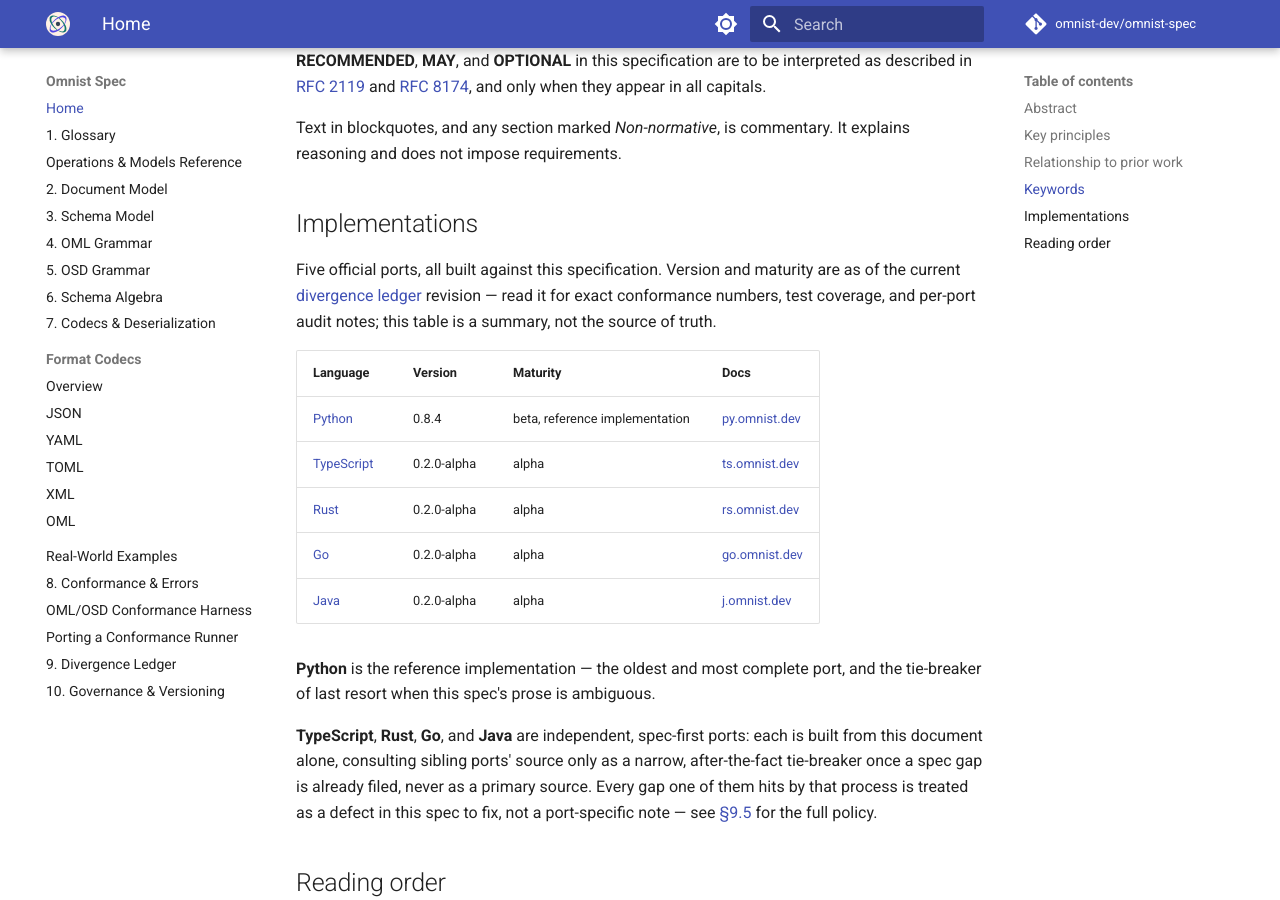
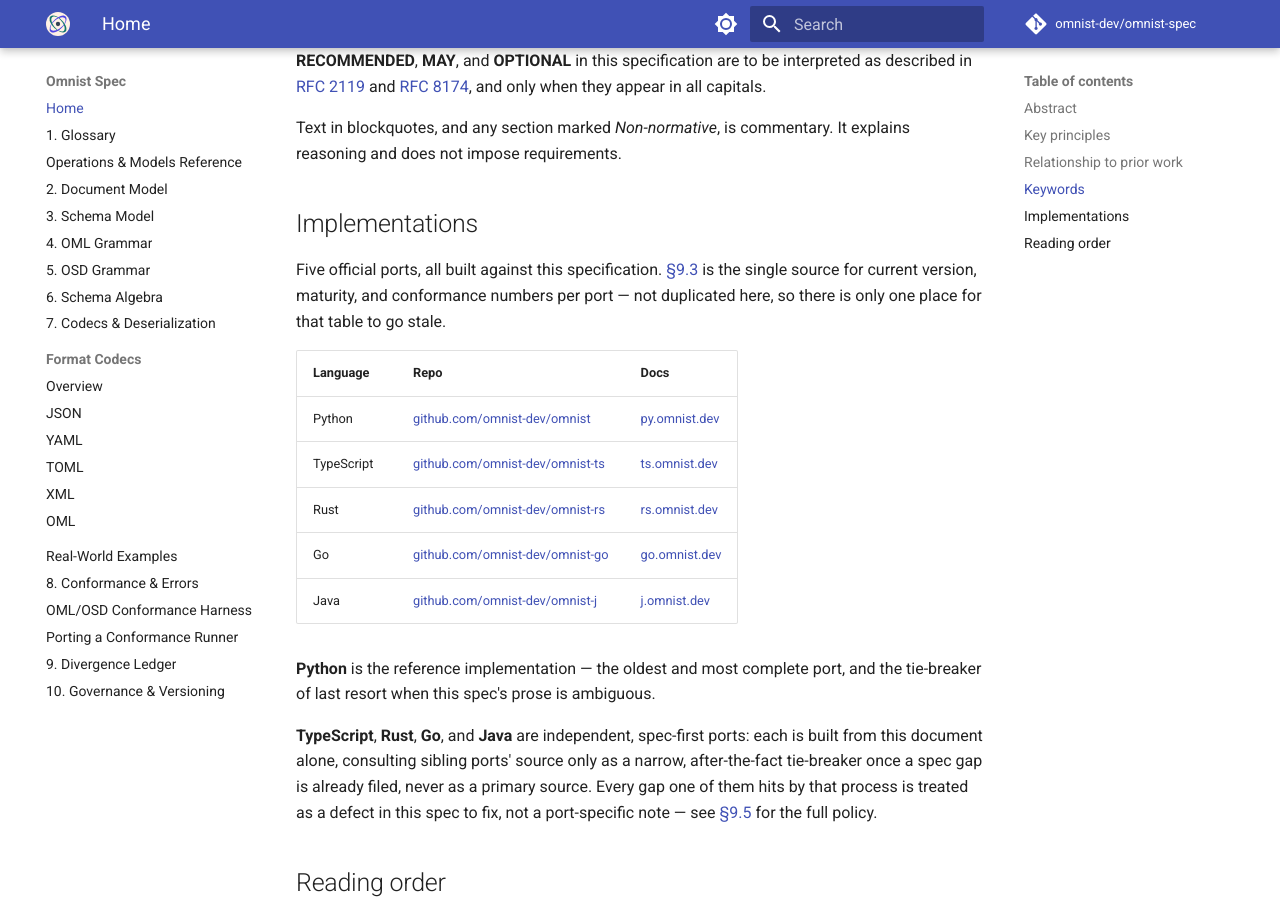
Before and after one commit to omnist-dev/omnist-spec, an MkDocs documentation site: the page built from docs/index.md, in a window 1280 px wide and 900 px high, scrolled down 1857 px. Built offline with MkDocs 1.6.1 and Material for MkDocs 9.7.7, drawn with Linux system fonts in a browser that asks for light colours; comment, search, counter and statistics services are not loaded.

Commit message:
index.md: stop duplicating Sec9.3s Implementations table
Found stale again independently of the Sec9.3 rewrite this session
already did (Python 0.8.4 vs real 0.8.10, Rust/Java 0.2.0 vs real
0.2.1-alpha) -- two copies of the same volatile data cannot both stay
current. Replaced with a static repo/docs-link table (never goes stale)
and a pointer to Sec9.3 for version/maturity/conformance.

```diff
--- a/docs/index.md
+++ b/docs/index.md
@@ -87,18 +87,18 @@ explains reasoning and does not impose requirements.
 
 ## Implementations
 
-Five official ports, all built against this specification. Version and
-maturity are as of the current [divergence ledger](09-divergence-ledger.md)
-revision — read it for exact conformance numbers, test coverage, and
-per-port audit notes; this table is a summary, not the source of truth.
+Five official ports, all built against this specification.
+[§9.3](09-divergence-ledger.md#93-current-status) is the single source for
+current version, maturity, and conformance numbers per port — not
+duplicated here, so there is only one place for that table to go stale.
 
-| Language | Version | Maturity | Docs |
-|---|---|---|---|
-| [Python](https://github.com/omnist-dev/omnist) | 0.8.4 | beta, reference implementation | [py.omnist.dev](https://py.omnist.dev) |
-| [TypeScript](https://github.com/omnist-dev/omnist-ts) | 0.2.0-alpha | alpha | [ts.omnist.dev](https://ts.omnist.dev) |
-| [Rust](https://github.com/omnist-dev/omnist-rs) | 0.2.0-alpha | alpha | [rs.omnist.dev](https://rs.omnist.dev) |
-| [Go](https://github.com/omnist-dev/omnist-go) | 0.2.0-alpha | alpha | [go.omnist.dev](https://go.omnist.dev) |
-| [Java](https://github.com/omnist-dev/omnist-j) | 0.2.0-alpha | alpha | [j.omnist.dev](https://j.omnist.dev) |
+| Language | Repo | Docs |
+|---|---|---|
+| Python | [github.com/omnist-dev/omnist](https://github.com/omnist-dev/omnist) | [py.omnist.dev](https://py.omnist.dev) |
+| TypeScript | [github.com/omnist-dev/omnist-ts](https://github.com/omnist-dev/omnist-ts) | [ts.omnist.dev](https://ts.omnist.dev) |
+| Rust | [github.com/omnist-dev/omnist-rs](https://github.com/omnist-dev/omnist-rs) | [rs.omnist.dev](https://rs.omnist.dev) |
+| Go | [github.com/omnist-dev/omnist-go](https://github.com/omnist-dev/omnist-go) | [go.omnist.dev](https://go.omnist.dev) |
+| Java | [github.com/omnist-dev/omnist-j](https://github.com/omnist-dev/omnist-j) | [j.omnist.dev](https://j.omnist.dev) |
 
 **Python** is the reference implementation — the oldest and most complete
 port, and the tie-breaker of last resort when this spec's prose is
```
